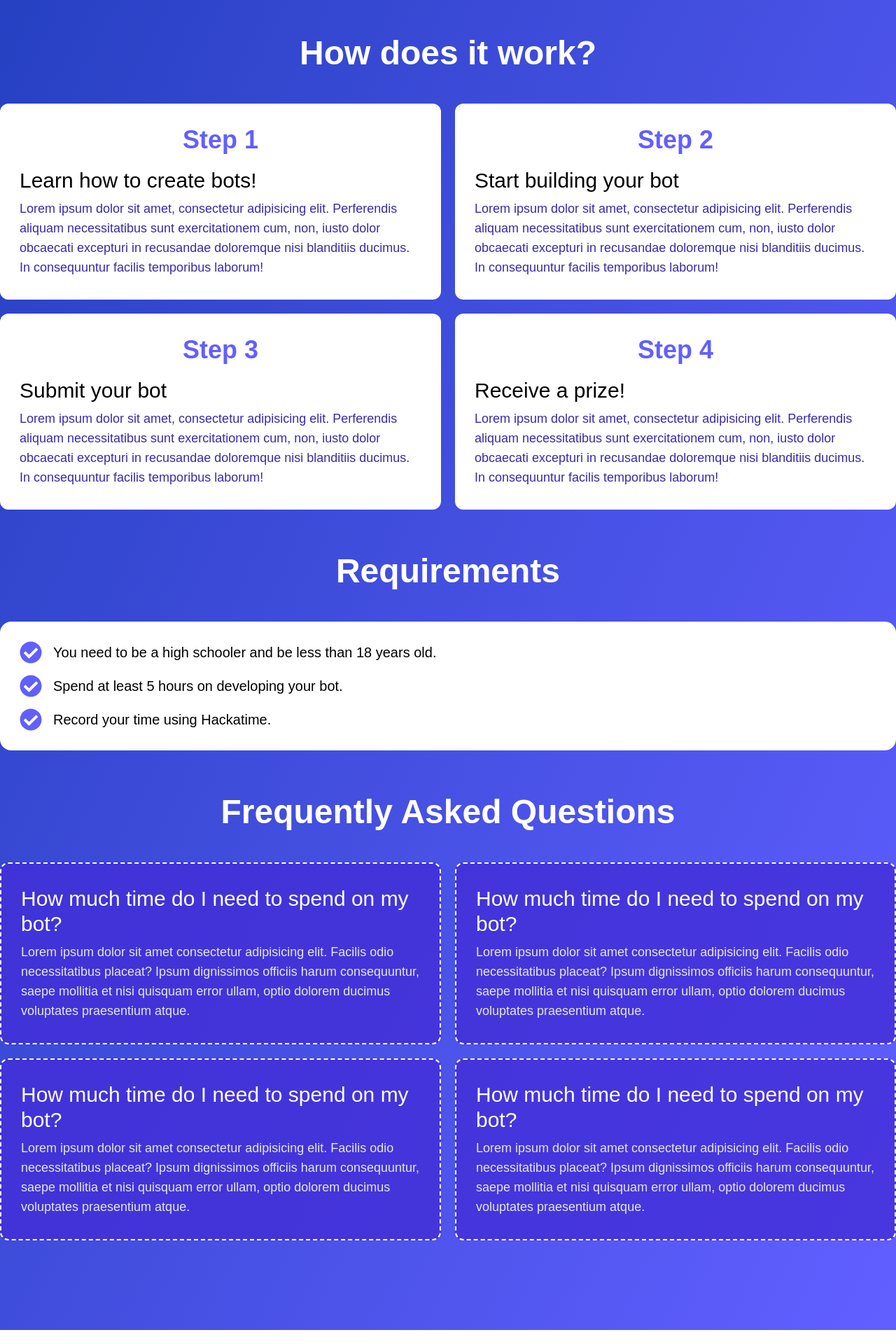
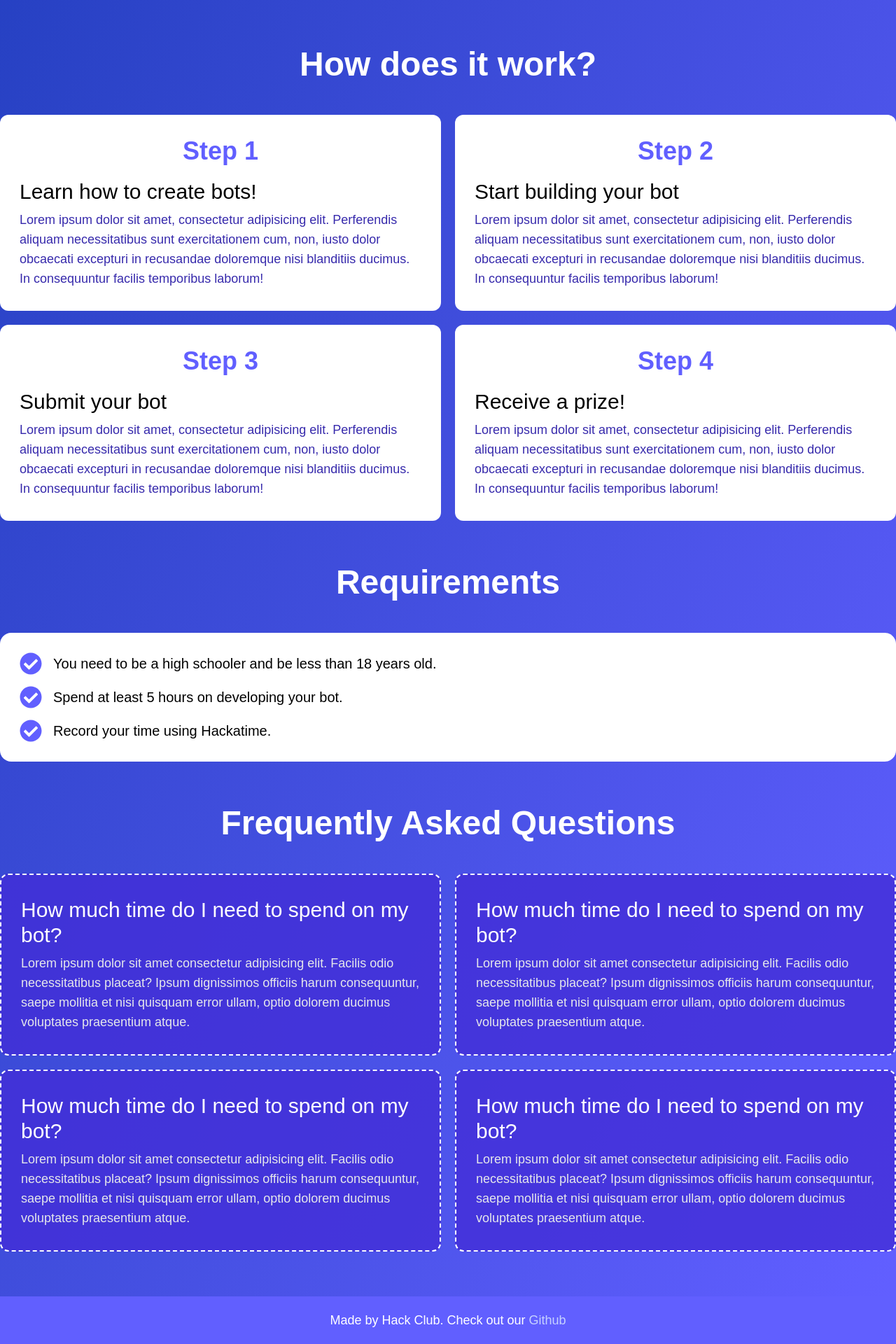
Before and after one commit to Kapitar/discord-ysws, a Next.js app: page / in a window 1280 px wide. Shown: the part 796-2716 px from the top of the page at 70% size. Built offline with nearby package versions, Linux system fonts and the light colour scheme; a web font is replaced by a local one.

Commit message:
feat: add footer

```diff
--- a/src/app/layout.tsx
+++ b/src/app/layout.tsx
@@ -3,6 +3,7 @@ import "./globals.css";
 import discordFont from "@/fonts/discordFont";
 import Flag from "@/components/Flag";
 import Navbar from "@/components/Navbar";
+import Footer from "@/components/Footer";
 
 export const metadata: Metadata = {
   title: "Discord YSWS",
@@ -20,6 +21,7 @@ export default function RootLayout({
         <Flag />
         <Navbar />
         {children}
+        <Footer />
       </body>
     </html>
   );
--- a/src/app/page.tsx
+++ b/src/app/page.tsx
@@ -50,7 +50,7 @@ export default function Home() {
             </a>
           </div>
         </div>
-        <div id="learn-more" className="container mx-auto pt-12">
+        <div id="learn-more" className="container mx-auto pt-16">
           <h1 className="text-5xl font-bold text-center text-white mb-12">
             How does it work?
           </h1>
@@ -110,7 +110,7 @@ export default function Home() {
             </div>
           </div>
         </div>
-        <div id="faq" className="container mx-auto pb-32 pt-16">
+        <div id="faq" className="container mx-auto pb-16 pt-16">
           <h1 className="text-5xl font-bold text-center text-white mb-12">
             Frequently Asked Questions
           </h1>
--- /dev/null
+++ b/src/components/Footer.tsx
@@ -0,0 +1,7 @@
+export default function Footer() {
+  return (
+    <div className="w-full text-center bg-indigo-500 p-5 text-white">
+      <p className="text-lg">Made by Hack Club. Check out our <a className="text-indigo-200" href="https://github.com/Kapitar/discord-ysws">Github</a></p>
+    </div>
+  );
+}
```
